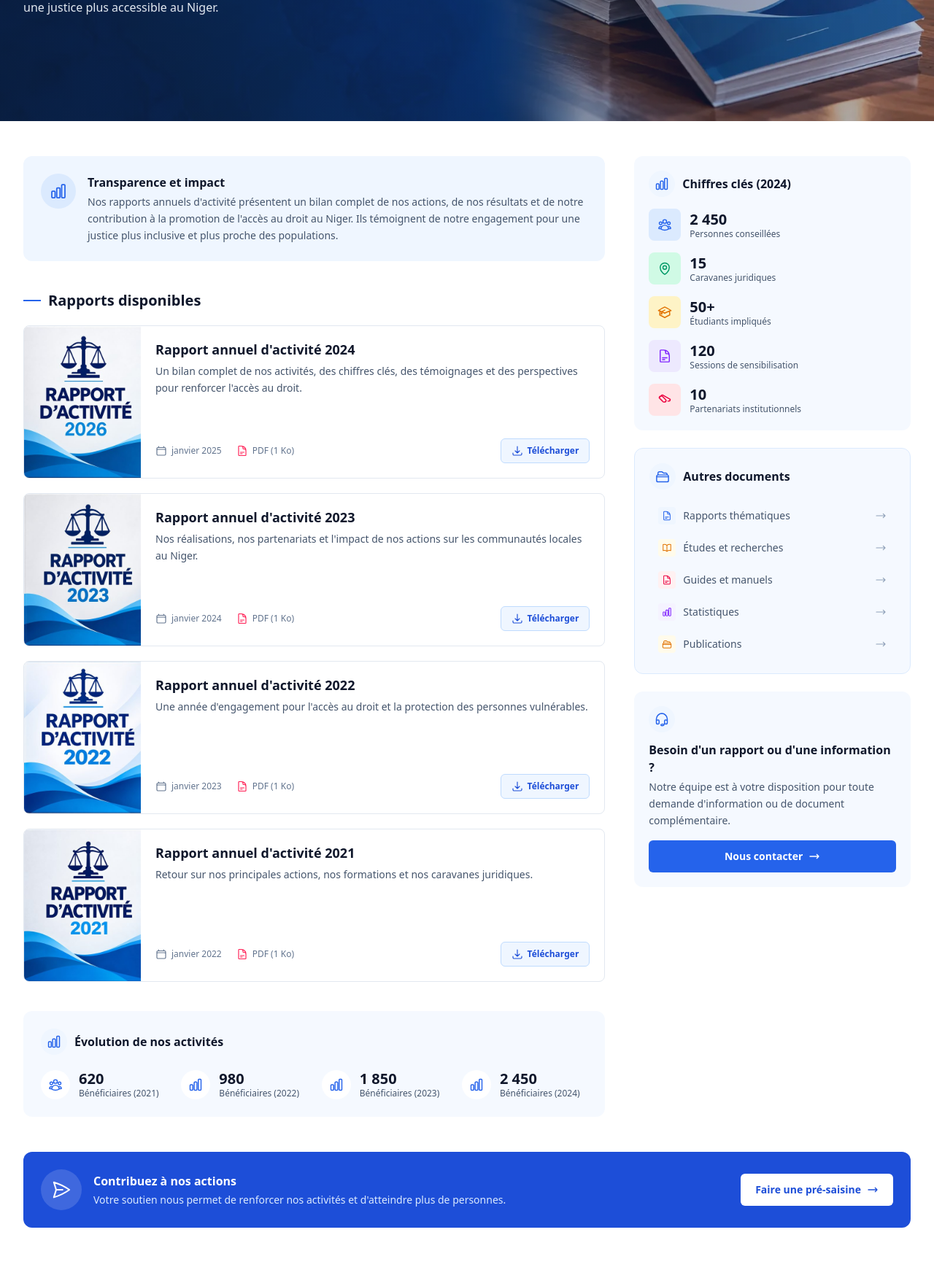
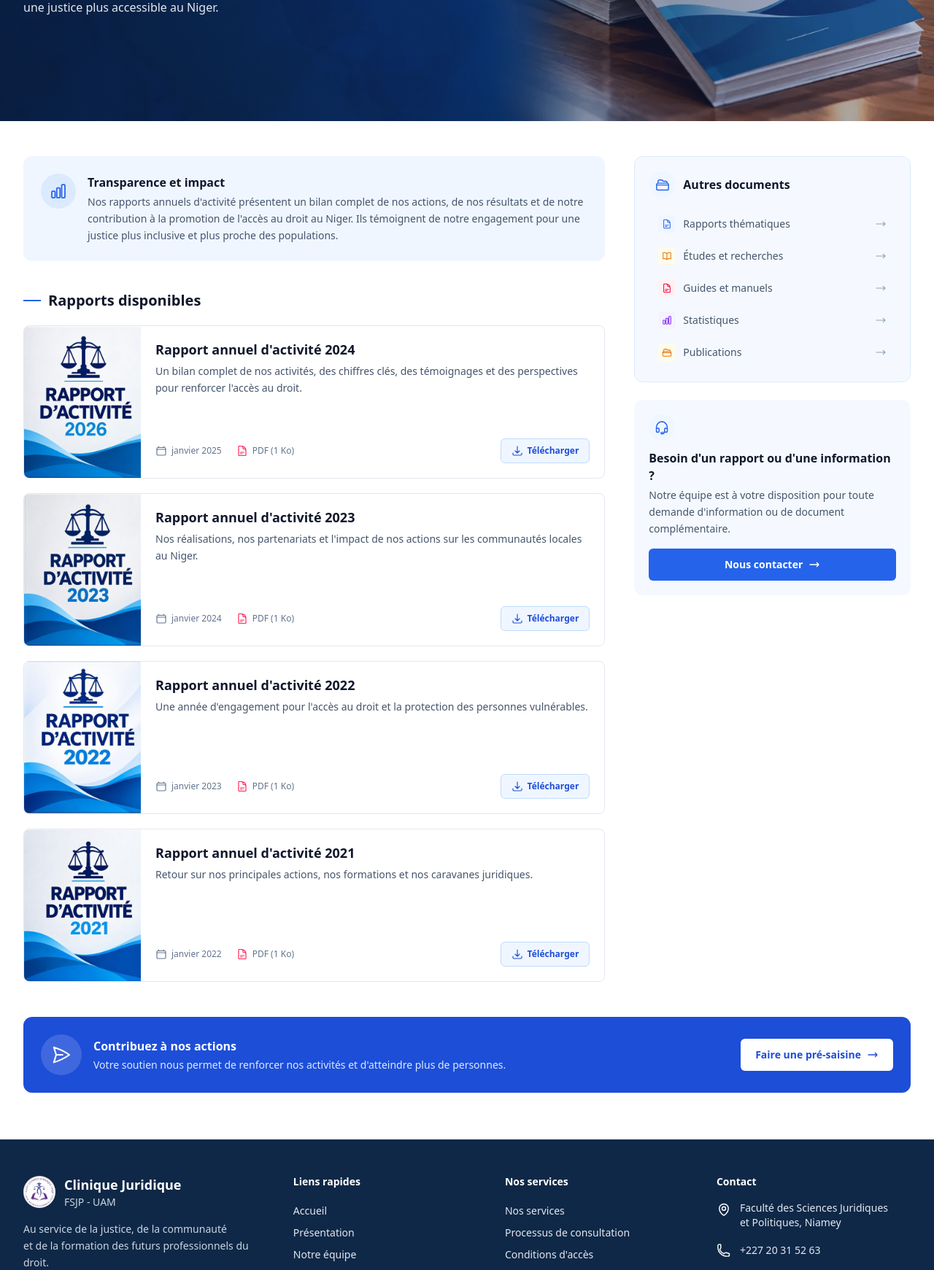
Before and after one commit to alihumdard/clinique, a Laravel app: page /ressources/rapports-annuels in a window 1280 px wide. Shown: the part 376-2117 px from the top of the page at 73% size. Run offline with Laravel 12, Linux system fonts and the light colour scheme; data comes from the database, SQL or seed files in the repository; data that the repository does not hold is empty; style sheets or scripts are compiled from the project's sources.

Commit message:
Remove fake historical stats from activities and reports pages
The Clinique launched in 2025, so hardcoded beneficiary counts for
2021-2024 and fabricated impact figures (15+ caravanes, 2000+ personnes)
were factually false. Both sections removed; real data will come from
the admin once actual activities are entered.

Co-Authored-By: Claude Sonnet 4.6 <noreply@anthropic.com>

```diff
--- a/resources/views/resources/reports.blade.php
+++ b/resources/views/resources/reports.blade.php
@@ -58,58 +58,11 @@
                     <x-pagination :paginator="$reports" />
                 </div>
 
-                {{-- ============ EVOLUTION ============ --}}
-                <div class="mt-10 rounded-xl bg-primary-50/60 p-6">
-                    <div class="flex items-center gap-2.5">
-                        <x-icon-badge size="sm"><x-icon name="chart-bar" class="h-5 w-5" /></x-icon-badge>
-                        <h2 class="text-base font-bold text-slate-900">Évolution de nos activités</h2>
-                    </div>
-
-                    @php
-                        $evolution = [
-                            ['value' => '620', 'year' => '2021', 'icon' => 'users'],
-                            ['value' => '980', 'year' => '2022', 'icon' => 'chart-bar'],
-                            ['value' => '1 850', 'year' => '2023', 'icon' => 'chart-bar'],
-                            ['value' => '2 450', 'year' => '2024', 'icon' => 'chart-bar'],
-                        ];
-                    @endphp
-
-                    <dl class="mt-5 grid grid-cols-2 gap-5 sm:grid-cols-4">
-                        @foreach ($evolution as $step)
-                            <div class="flex items-center gap-3">
-                                <span class="flex h-10 w-10 shrink-0 items-center justify-center rounded-full bg-white text-primary-600">
-                                    <x-icon :name="$step['icon']" class="h-5 w-5" />
-                                </span>
-                                <div>
-                                    <dd class="text-xl font-bold leading-tight text-slate-900">{{ $step['value'] }}</dd>
-                                    <dt class="text-xs text-slate-600">Bénéficiaires ({{ $step['year'] }})</dt>
-                                </div>
-                            </div>
-                        @endforeach
-                    </dl>
-                </div>
+                {{-- Evolution stats removed: the Clinique launched in 2025 --}}
             </div>
 
             {{-- ============ SIDEBAR ============ --}}
             <aside class="space-y-6 lg:sticky lg:top-24 lg:self-start">
-
-                <div class="rounded-xl bg-primary-50/60 p-5">
-                    <div class="flex items-center gap-2.5">
-                        <x-icon-badge size="sm"><x-icon name="chart-bar" class="h-5 w-5" /></x-icon-badge>
-                        <h2 class="text-base font-bold text-slate-900">Chiffres clés (2024)</h2>
-                    </div>
-
-                    <x-figure-list
-                        class="mt-4"
-                        :items="[
-                            ['icon' => 'users', 'value' => '2 450', 'label' => 'Personnes conseillées', 'color' => 'blue'],
-                            ['icon' => 'map-pin', 'value' => '15', 'label' => 'Caravanes juridiques', 'color' => 'green'],
-                            ['icon' => 'graduation-cap', 'value' => '50+', 'label' => 'Étudiants impliqués', 'color' => 'amber'],
-                            ['icon' => 'document', 'value' => '120', 'label' => 'Sessions de sensibilisation', 'color' => 'purple'],
-                            ['icon' => 'handshake', 'value' => '10', 'label' => 'Partenariats institutionnels', 'color' => 'red'],
-                        ]"
-                    />
-                </div>
 
                 <x-sidebar-card icon="folder" title="Autres documents" :tint="true">
                     @php
```
Also changed, not shown: resources/views/activities.blade.php (+0 -39 lines).
